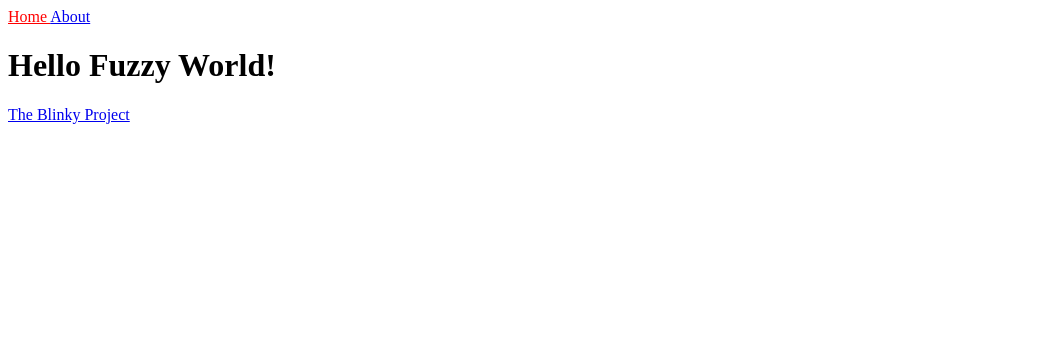
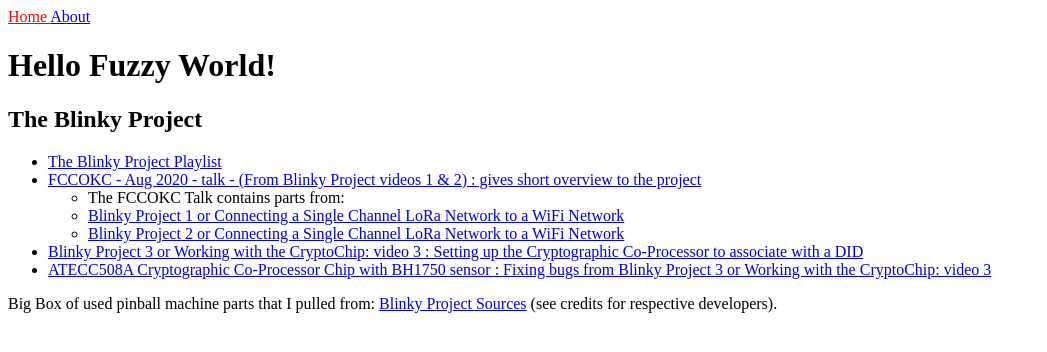
Before and after one commit to theholo-space/theholo-space.github.io, a Jekyll site: the page built from index.html, in a window 1280 px wide. Shown: the top 352 px of the page, without its empty margins (0-1047 px from the left). Built offline with Jekyll 4.4.1, drawn with Linux system fonts in a browser that asks for light colours.

Commit message:
modify index.html to include link to sources

```diff
--- a/index.html
+++ b/index.html
@@ -10,6 +10,20 @@ title: Home
   </head>
   <body>
     <h1>Hello Fuzzy World!</h1>
-    <a href="https://www.youtube.com/playlist?list=PLbVZNfQhcZ3eQpiBUY_0IaXPmPE5pZoOT">The Blinky Project</a>
+    <h2>The Blinky Project</h2>
+    <ul>
+     <li><a href="https://www.youtube.com/playlist?list=PLbVZNfQhcZ3eQpiBUY_0IaXPmPE5pZoOT">The Blinky Project Playlist</a></li>
+     <li><a href="https://www.youtube.com/watch?v=tCnqrZda-Wc&list=PLbVZNfQhcZ3eQpiBUY_0IaXPmPE5pZoOT&index=4">FCCOKC - Aug 2020 - talk - (From Blinky Project videos 1 & 2) : gives short overview to the project</a></li>
+     <ul>
+	     <li>The FCCOKC Talk contains parts from:</li>
+	     <li><a href="https://www.youtube.com/watch?v=bFr6qjkxKNQ&list=PLbVZNfQhcZ3eQpiBUY_0IaXPmPE5pZoOT&index=2">Blinky Project 1 or Connecting a Single Channel LoRa Network to a WiFi Network</a></li>
+	     <li><a href="https://www.youtube.com/watch?v=OhYyUIJ2CHM&list=PLbVZNfQhcZ3eQpiBUY_0IaXPmPE5pZoOT&index=3">Blinky Project 2 or Connecting a Single Channel LoRa Network to a WiFi Network</a></li>
+     </ul>
+     <li><a href="https://www.youtube.com/watch?v=GNOPb5iGiQk&list=PLbVZNfQhcZ3eQpiBUY_0IaXPmPE5pZoOT&index=1">Blinky Project 3 or Working with the CryptoChip: video 3 : Setting up the Cryptographic Co-Processor to associate with a DID</a></li>
+     <li><a href="https://www.youtube.com/watch?v=yFi4LcselCc&list=PLbVZNfQhcZ3eQpiBUY_0IaXPmPE5pZoOT&index=5">ATECC508A Cryptographic Co-Processor Chip with BH1750 sensor : Fixing bugs from Blinky Project 3 or Working with the CryptoChip: video 3</a></li>
+    </ul>
+
+    Big Box of used pinball machine parts that I pulled from: <a href="https://github.com/bshambaugh/blinky_project_ede_code/tree/master">Blinky Project Sources</a> (see credits for respective developers).
+
   </body>
 </html>
```
